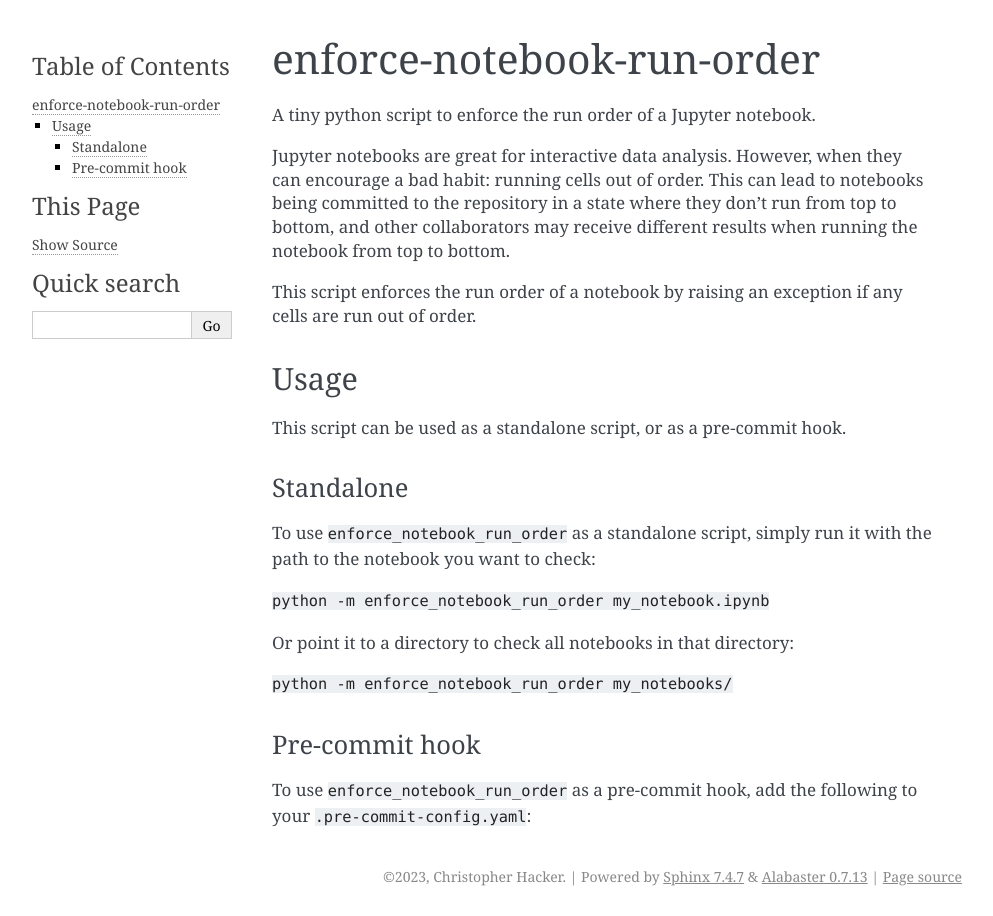
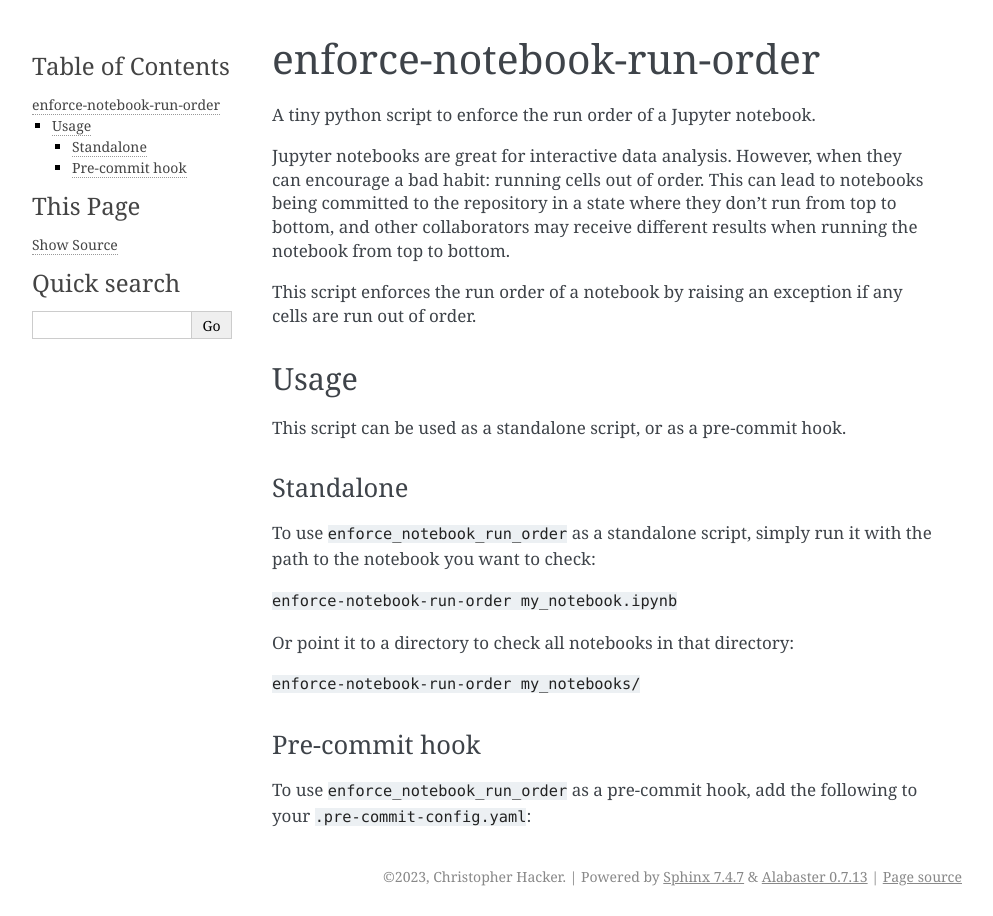
Before and after one commit to cmhac/enforce-notebook-run-order, a Sphinx documentation site: the page built from docs/README.rst, in a window 1280 px wide. Shown: the whole page, without its empty margins (148-1141 px from the left). Built offline with Sphinx 7.4.7, drawn with Linux system fonts in a browser that asks for light colours.

```diff
--- a/docs/README.rst
+++ b/docs/README.rst
@@ -23,11 +23,11 @@ Standalone
 To use ``enforce_notebook_run_order`` as a standalone script, simply run it with the path to the
 notebook you want to check:
 
-``python -m enforce_notebook_run_order my_notebook.ipynb``
+``enforce-notebook-run-order my_notebook.ipynb``
 
 Or point it to a directory to check all notebooks in that directory:
 
-``python -m enforce_notebook_run_order my_notebooks/``
+``enforce-notebook-run-order my_notebooks/``
 
 Pre-commit hook
 ^^^^^^^^^^^^^^^
--- a/pyproject.toml
+++ b/pyproject.toml
@@ -26,3 +26,6 @@ recommonmark = "^0.7.1"
 [build-system]
 requires = ["poetry-core"]
 build-backend = "poetry.core.masonry.api"
+
+[tool.poetry.scripts]
+enforce-notebook-run-order = "enforce_notebook_run_order:cli"
```
Also changed, not shown: README.md (+2 -2 lines).
